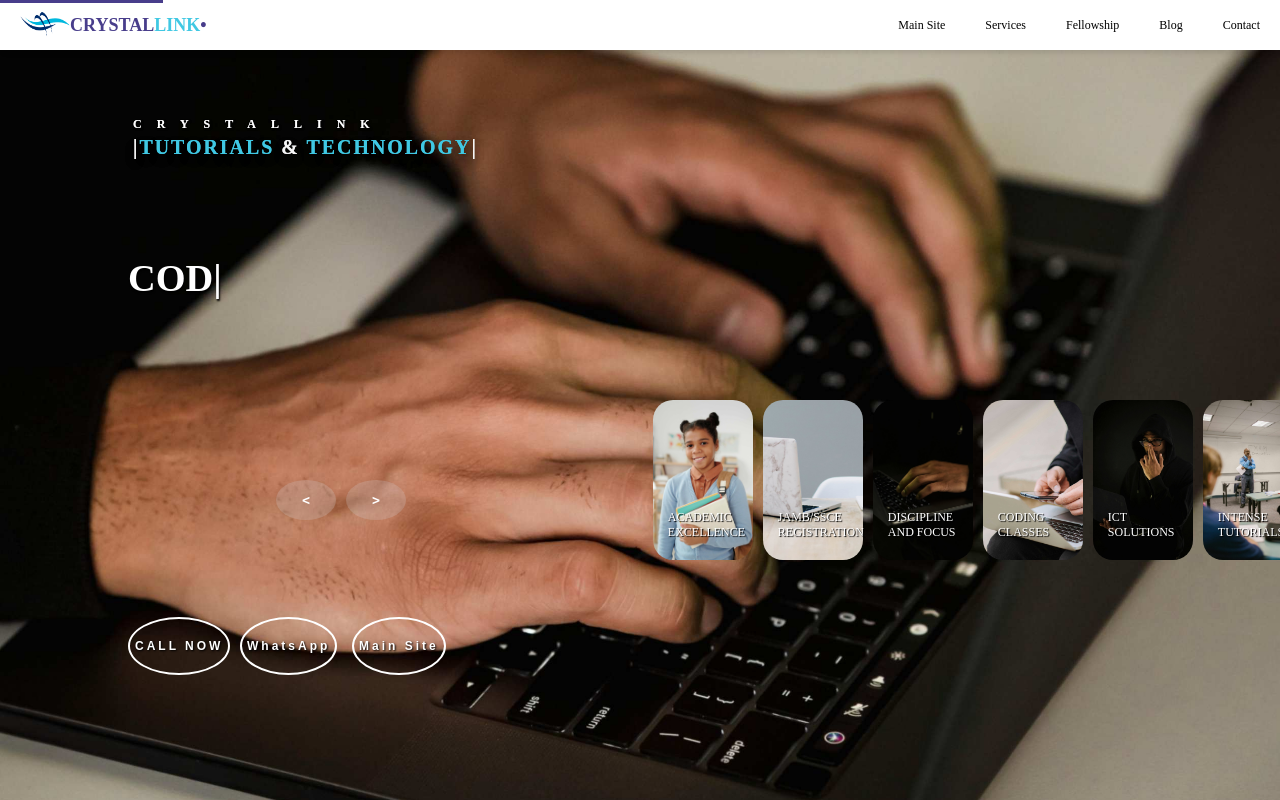
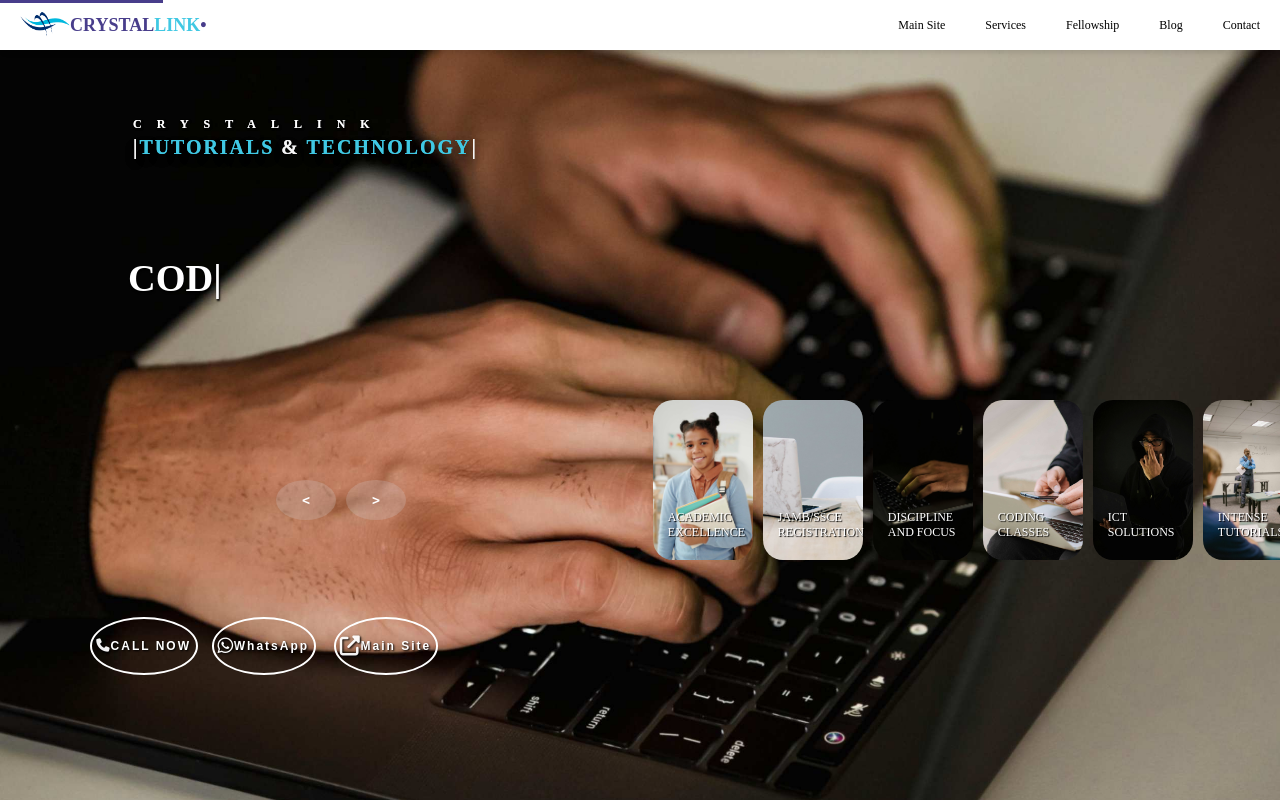
Before and after one commit to Emmy-Joe/WEB-DEV, a PHP site: page / in a window 1280 px wide. Run offline with PHP 8.4, Linux system fonts and the light colour scheme.

Commit message:
Added button icons to index.html and edited the css files of crystallink.org

```diff
--- a/crystallink.org/css/style.css
+++ b/crystallink.org/css/style.css
@@ -70,7 +70,7 @@
 
 .carousel .buttons {
     display: grid;
-    grid-template-columns: repeat(3, 110px);
+    grid-template-columns: repeat(3, 120px);
     grid-template-rows: 60px;
     gap: 2px;
     margin-bottom: 20px;
@@ -79,7 +79,7 @@
 .buttons {
     position: absolute;
     top: 77%;
-    left: 10%;
+    left: 7%;
     z-index: 999;
     width: 90%;
     max-width: 30%;
@@ -96,8 +96,8 @@
     border: 2px solid black;
     padding: 20px 5px;
     background-color: white;
-    letter-spacing: 3px;
-    font-family: 'Poppins', sans-serif;
+    letter-spacing: 2px;
+    font-family: sans-serif, Arial, Helvetica, sans-serif;
     font-weight: bolder;
     height: 50px;
     border-radius: 50%;
--- a/crystallink.org/index.html
+++ b/crystallink.org/index.html
@@ -10,6 +10,7 @@
     <meta name="author" content="CRYSTALLINK TUTORIALS AND TECHNOLOGY">
     <link rel="stylesheet" href="css/style.css">
     <link rel="stylesheet" href="css/navbar-vb.css">
+    <link rel="stylesheet" href="https://cdnjs.cloudflare.com/ajax/libs/font-awesome/6.5.2/css/all.min.css" integrity="sha512-SnH5WK+bZxgPHs44uWIX+LLJAJ9/2PkPKZ5QiAj6Ta86w+fsb2TkcmfRyVX3pBnMFcV7oQPJkl9QevSCWr3W6A==" crossorigin="anonymous" referrerpolicy="no-referrer" />
 </head>
 <body>
     <header>
@@ -134,9 +135,9 @@
             </div>
 
             <div class="buttons">
-                <div><a href="tel:+2348067207668" class="btn">CALL NOW</a></div>
-                <div><a href="https://wa.me/2347089111115" target="_blank" class="btn">WhatsApp</a></div>
-                <div><a href="https://clt.com.ng" target="_blank" class="btn">Main Site</a></div>
+                <div><a href="tel:+2348067207668" > <i class="fa-solid fa-phone fa-beat-fade"></i>CALL NOW</a></div>
+                <div><a href="https://wa.me/2347089111115" target="_blank"> <i class="fa-brands fa-whatsapp fa-beat fa-lg"></i>WhatsApp</a></div>
+                <div><a href="https://clt.com.ng" target="_blank"><i class="fa-solid fa-up-right-from-square fa-beat-fade fa-xl"></i>Main Site</a></div>
                 </div>
         </div>
     </main>
```
